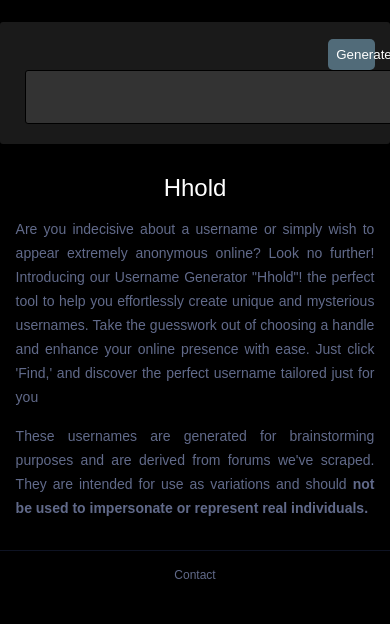
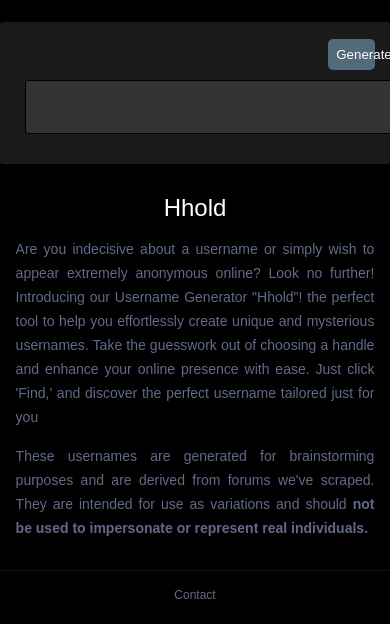
Before and after one commit to djjunko/HholdUsernameGen, a plain HTML site: page index.html in a window 390 px wide. Shown: the part 181-805 px from the top of the page. Drawn offline with Linux system fonts and the light colour scheme.

Commit message:
Update index.html

```diff
--- a/index.html
+++ b/index.html
@@ -23,7 +23,7 @@
     </div>
     <form autocomplete="off" method="post" style="text-align: center; padding-bottom: 20px; padding-top: 17px;">
         <button style=" transition: background-color 0.3s; cursor: pointer; float: right; background-color: #516b79; border: none; border-radius: 5px; width: 50px; color: white; padding: 8px; width: 13%;" id="generate-button" type="button">Generate</button>
-        <input id="username" readonly="" style=" font-size: 25px; font-family:cursive; color:white; border: 1px solid black;background-color: #333;text-align: center;margin-left: 10px;width: 400px;height: 50px;">
+        <input id="username" readonly="" style=" font-size: 25px; font-family:system-ui, -apple-system, BlinkMacSystemFont, 'Segoe UI', Roboto, Oxygen, Ubuntu, Cantarell, 'Open Sans', 'Helvetica Neue', sans-serif; color:white; border: 1px solid black;background-color: #333;text-align: center;margin-left: 10px;width: 400px;height: 50px;">
 
 
     </form>
@@ -1559,6 +1559,12 @@
 
 
 <style>
+
+
+
+
+
+
     body {
     background-color: black;
     font-family: Arial, sans-serif;
@@ -1634,4 +1640,26 @@ input[type="submit"] {
     width: 15.79%;
     border: none;
     margin-left: 2; }
+
+
+    @media only screen and (max-width: 600px) {
+    #generate-button {
+        width: 100%;
+        padding: 10px;
+    }
+    }
+
+    @media only screen and (max-width: 600px) {
+    #username {
+        width: 80%;
+        margin: 10px auto;
+    }
+}
+
+
+
+
+
+
+
     </style>
```
